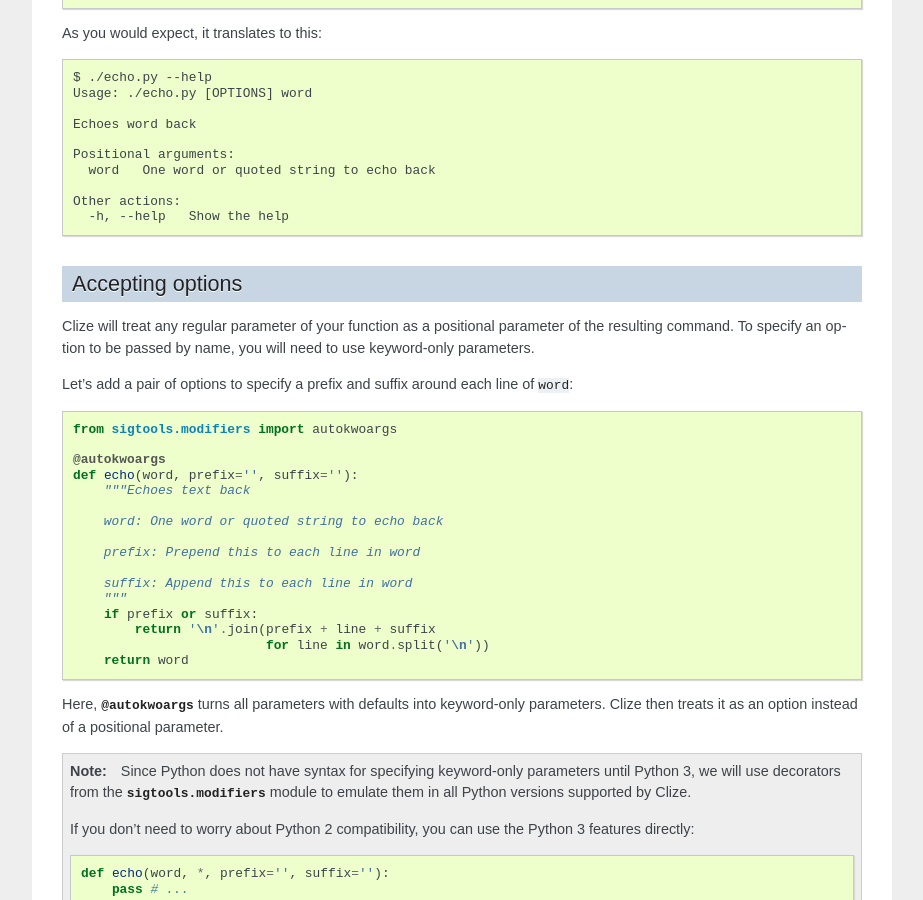
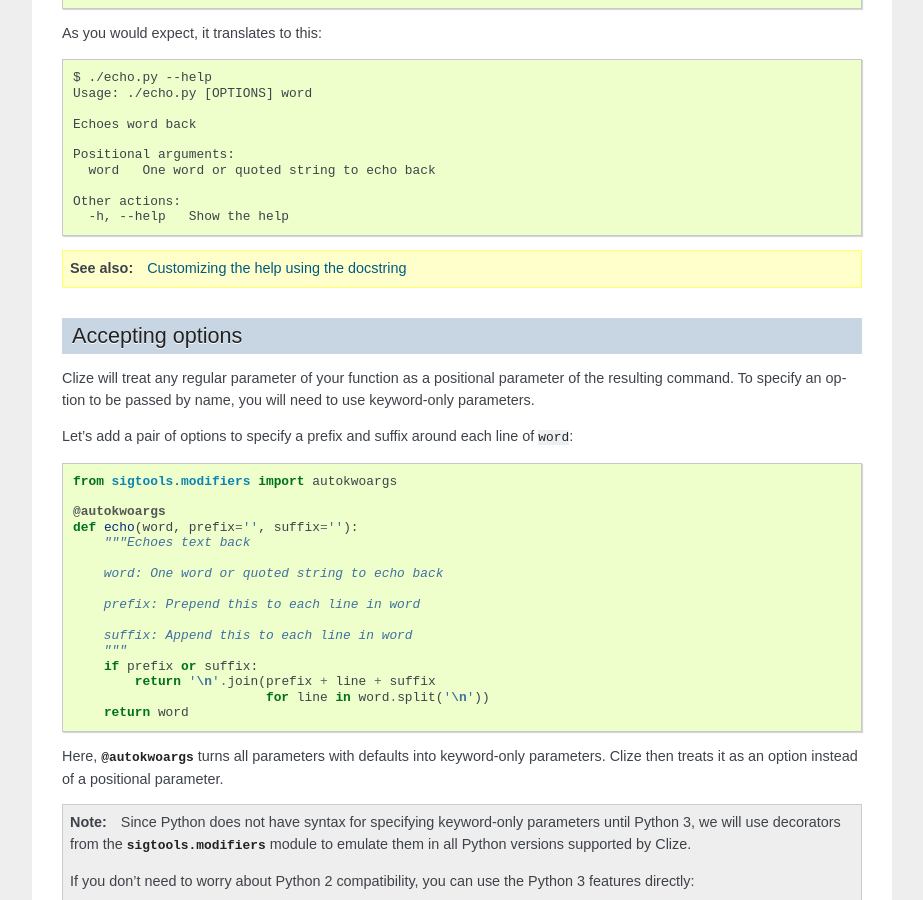
Before and after one commit to epsy/clize, a Sphinx documentation site: the page built from docs/basics.rst, in a window 1280 px wide and 900 px high, scrolled down 1689 px. Shown: the whole window, without its empty margins (198-1121 px from the left). Built offline with Sphinx 7.4.7, drawn with Linux system fonts in a browser that asks for light colours; pages that are not in the unit, such as notebooks, are missing from menus.

Commit message:
Linked docstring docs from the relevant part of the tutorial.

```diff
--- a/docs/basics.rst
+++ b/docs/basics.rst
@@ -121,6 +121,8 @@ As you would expect, it translates to this::
 
     Other actions:
       -h, --help   Show the help
+
+.. seealso:: :ref:`docstring`
 
 Accepting options
 -----------------
```
